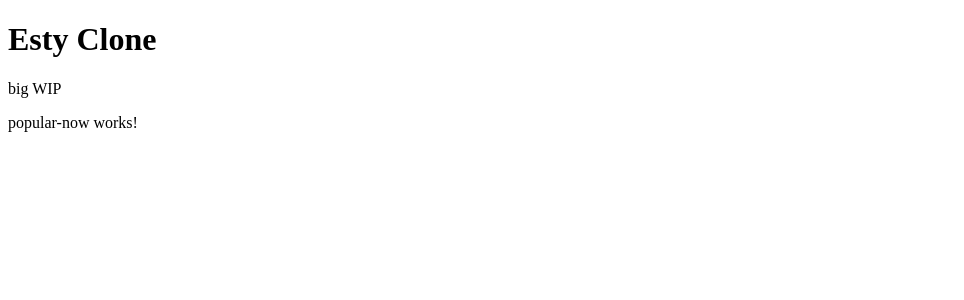
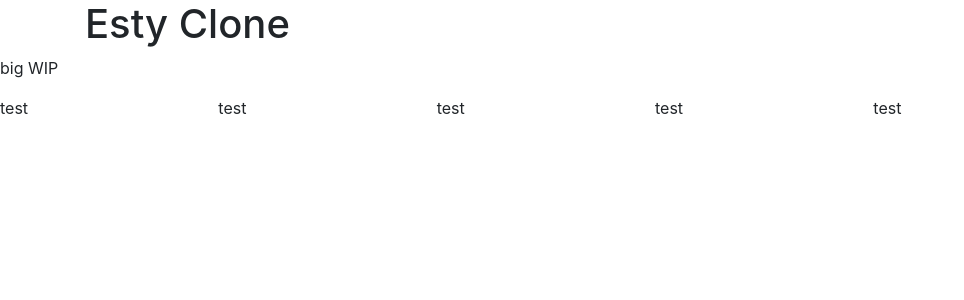
Before and after one commit to MilesBradt/Angular-Clone, an Angular app: page / in a window 1280 px wide. Shown: the top 300 px of the page, without its empty margins (0-964 px from the left). Built offline with nearby package versions, Linux system fonts and the light colour scheme.

Commit message:
add bootstrap

```diff
--- a/package.json
+++ b/package.json
@@ -21,6 +21,7 @@
     "@angular/platform-browser": "^5.2.0",
     "@angular/platform-browser-dynamic": "^5.2.0",
     "@angular/router": "^5.2.0",
+    "bootstrap": "^4.2.1",
     "core-js": "^2.4.1",
     "rxjs": "^5.5.6",
     "zone.js": "^0.8.19"
--- a/src/app/popular-now/popular-now.component.html
+++ b/src/app/popular-now/popular-now.component.html
@@ -1,3 +1,19 @@
-<p>
-  popular-now works!
-</p>
+<div class="row">
+
+  <div class="col-sm-2">
+    <p>test</p>
+  </div>
+  <div class="col-sm-2">
+    <p>test</p>
+  </div>
+  <div class="col-sm-2">
+    <p>test</p>
+  </div>
+  <div class="col-sm-2">
+    <p>test</p>
+  </div>
+  <div class="col-sm-2">
+    <p>test</p>
+  </div>
+
+</div>
--- a/src/index.html
+++ b/src/index.html
@@ -9,7 +9,6 @@
   <link rel="icon" type="image/x-icon" href="favicon.ico">
 </head>
 <body>
-
   <app-root></app-root>
 </body>
 </html>
```
Also changed, not shown: .angular-cli.json, 1 other file (tests, documents, lock files or other folders).
